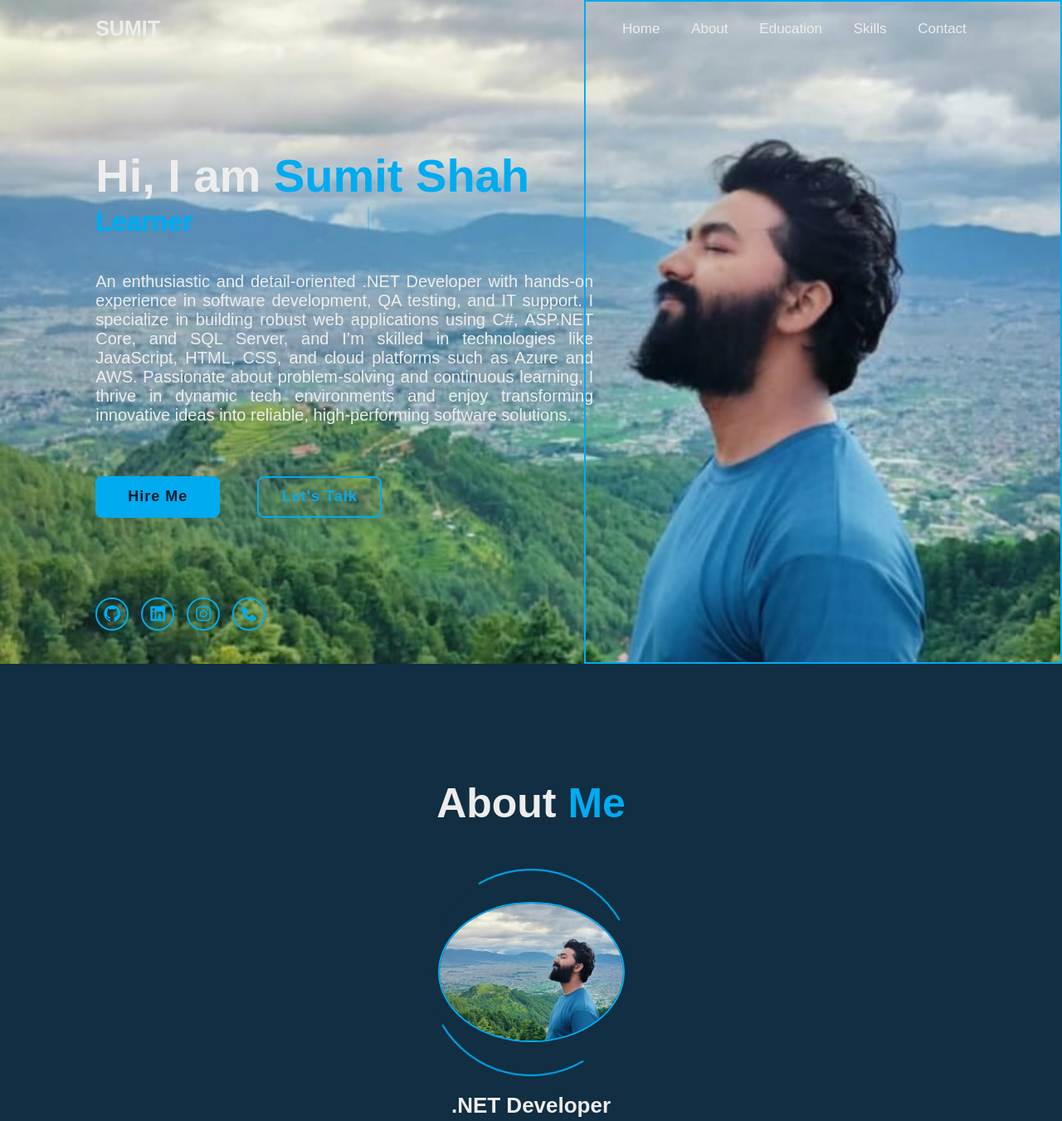
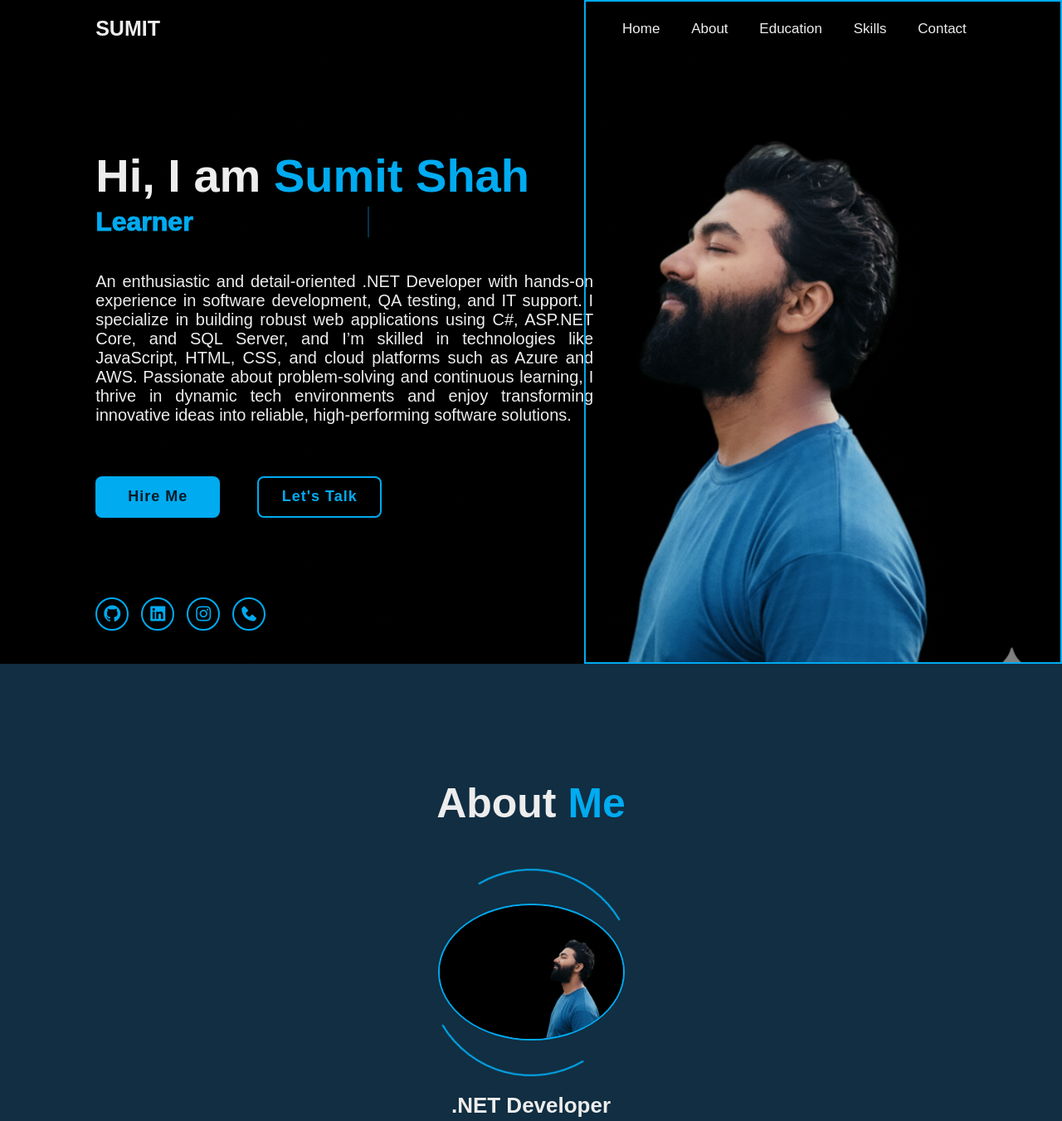
Before and after one commit to Sumit-Shah/Portfolio, a plain HTML site: page index.html in a window 1280 px wide. Shown: the top 1351 px of the page at 83% size. Drawn offline with nearby package versions, Linux system fonts and the light colour scheme.

Commit message:
Changed the image

```diff
--- a/index.html
+++ b/index.html
@@ -86,7 +86,7 @@
         <h2 class="heading">About <span>Me</span></h2>
 
         <div class="about-img">
-            <img src="images/about.jpg" alt="" >
+            <img src="images/AboutMe.png" alt="" >
             <span class="circle-spin"></span>
         </div>
 
--- a/style.css
+++ b/style.css
@@ -81,7 +81,7 @@ section {
     display: flex;
     align-items: center;
     padding: 0 9%;
-    background: url('/images/about.jpg') no-repeat;
+    background: url('/images/AboutMe.png') no-repeat;
     background-size: cover;
     background-position: center;
 }
```
Also changed, not shown: images/AboutMe.png (added).
